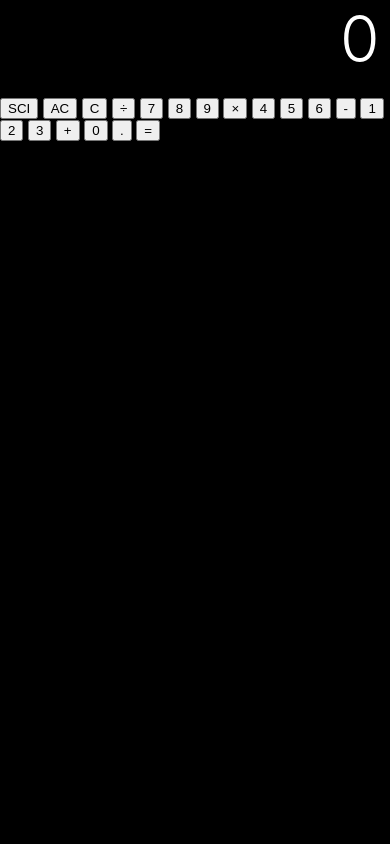
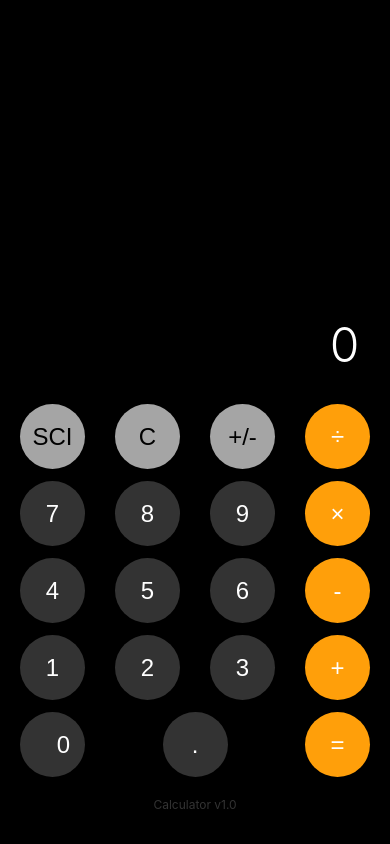
Before and after one commit to peotechinitiative/shield, a website built with Vite: page index.html in a window 390 px wide. Built offline with nearby package versions, Linux system fonts and the light colour scheme; some packages are replaced by stand-ins of ours; no server answers.

Commit message:
Fix calculator encoding, double-click bug, add iPhone styling

```diff
--- a/src/components/Calculator.ts
+++ b/src/components/Calculator.ts
@@ -1,4 +1,4 @@
-export type Operator = '+' | '-' | '×' | '÷';
+export type Operator = '+' | '-' | '*' | '/';
 
 export class Calculator {
   private display = '0';
@@ -12,6 +12,7 @@ export class Calculator {
   private errorTimeout: ReturnType<typeof setTimeout> | null = null;
   private displayEl: HTMLElement | null = null;
   private isScientific = false;
+  private clickHandler: ((e: Event) => void) | null = null;
 
   constructor(
     app: HTMLElement,
@@ -51,13 +52,12 @@ export class Calculator {
       return;
     }
 
-    if (['+', '-', '×', '÷'].includes(key)) {
+    if (['+', '-', '*', '/'].includes(key)) {
       this.inputOperator(key as Operator);
       return;
     }
 
-    // Scientific functions
-    if (['sin', 'cos', 'tan', 'log', 'ln', 'sqrt', 'x²', '1/x', 'π', 'e', '%', '±'].includes(key)) {
+    if (['sin', 'cos', 'tan', 'log', 'ln', 'sqrt', 'x2', '1/x', 'pi', 'e', '%', 'pm'].includes(key)) {
       this.inputScientific(key);
       return;
     }
@@ -87,6 +87,9 @@ export class Calculator {
   }
 
   destroy(): void {
+    if (this.clickHandler) {
+      this.container.removeEventListener('click', this.clickHandler);
+    }
     this.container.innerHTML = '';
     if (this.errorTimeout) {
       clearTimeout(this.errorTimeout);
@@ -189,13 +192,13 @@ export class Calculator {
       case 'sqrt':
         result = Math.sqrt(current);
         break;
-      case 'x²':
+      case 'x2':
         result = current * current;
         break;
       case '1/x':
         result = 1 / current;
         break;
-      case 'π':
+      case 'pi':
         result = Math.PI;
         break;
       case 'e':
@@ -204,7 +207,7 @@ export class Calculator {
       case '%':
         result = current / 100;
         break;
-      case '±':
+      case 'pm':
         result = -current;
         break;
     }
@@ -226,8 +229,8 @@ export class Calculator {
     switch (op) {
       case '+': return a + b;
       case '-': return a - b;
-      case '×': return a * b;
-      case '÷': return b !== 0 ? a / b : NaN;
+      case '*': return a * b;
+      case '/': return b !== 0 ? a / b : NaN;
       default: return b;
     }
   }
@@ -235,55 +238,76 @@ export class Calculator {
   // RENDERING
 
   private render(): void {
+    if (this.clickHandler) {
+      this.container.removeEventListener('click', this.clickHandler);
+      this.clickHandler = null;
+    }
     this.container.innerHTML = '';
 
     const wrapper = document.createElement('div');
     wrapper.className = 'calculator-container';
 
     const scientificButtons = this.isScientific ? `
+      <div class="sci-row">
         <button data-key="sin" class="btn-sci">sin</button>
         <button data-key="cos" class="btn-sci">cos</button>
         <button data-key="tan" class="btn-sci">tan</button>
         <button data-key="log" class="btn-sci">log</button>
+      </div>
+      <div class="sci-row">
         <button data-key="ln" class="btn-sci">ln</button>
-      <button data-key="sqrt" class="btn-sci">√</button>
-      <button data-key="x²" class="btn-sci">x²</button>
+        <button data-key="sqrt" class="btn-sci">sqrt</button>
+        <button data-key="x2" class="btn-sci">x2</button>
         <button data-key="1/x" class="btn-sci">1/x</button>
-      <button data-key="π" class="btn-sci">π</button>
+      </div>
+      <div class="sci-row">
+        <button data-key="pi" class="btn-sci">pi</button>
         <button data-key="e" class="btn-sci">e</button>
         <button data-key="%" class="btn-sci">%</button>
-      <button data-key="±" class="btn-sci">±</button>
+        <button data-key="pm" class="btn-sci">+/-</button>
+      </div>
     ` : '';
 
     wrapper.innerHTML = `
       <div class="calculator-body">
         <div class="calc-display" id="calc-display">0</div>
-        <div class="calc-buttons ${this.isScientific ? 'scientific' : ''}">
+
+        <div class="calc-buttons">
+          <div class="btn-row">
             <button data-key="SCI" class="btn-sci-toggle">${this.isScientific ? 'BASIC' : 'SCI'}</button>
-          <button data-key="AC" class="btn-clear">AC</button>
-          <button data-key="C" class="btn-clear">C</button>
-          <button data-key="÷" class="btn-op">÷</button>
+            <button data-key="C" class="btn-gray">C</button>
+            <button data-key="pm" class="btn-gray">+/-</button>
+            <button data-key="/" class="btn-orange">&divide;</button>
+          </div>
 
           ${scientificButtons}
 
-          <button data-key="7">7</button>
-          <button data-key="8">8</button>
-          <button data-key="9">9</button>
-          <button data-key="×" class="btn-op">×</button>
+          <div class="btn-row">
+            <button data-key="7" class="btn-dark">7</button>
+            <button data-key="8" class="btn-dark">8</button>
+            <button data-key="9" class="btn-dark">9</button>
+            <button data-key="*" class="btn-orange">&times;</button>
+          </div>
 
-          <button data-key="4">4</button>
-          <button data-key="5">5</button>
-          <button data-key="6">6</button>
-          <button data-key="-" class="btn-op">-</button>
+          <div class="btn-row">
+            <button data-key="4" class="btn-dark">4</button>
+            <button data-key="5" class="btn-dark">5</button>
+            <button data-key="6" class="btn-dark">6</button>
+            <button data-key="-" class="btn-orange">-</button>
+          </div>
 
-          <button data-key="1">1</button>
-          <button data-key="2">2</button>
-          <button data-key="3">3</button>
-          <button data-key="+" class="btn-op">+</button>
+          <div class="btn-row">
+            <button data-key="1" class="btn-dark">1</button>
+            <button data-key="2" class="btn-dark">2</button>
+            <button data-key="3" class="btn-dark">3</button>
+            <button data-key="+" class="btn-orange">+</button>
+          </div>
 
-          <button data-key="0" style="grid-column: span 2;">0</button>
-          <button data-key=".">.</button>
-          <button data-key="=" class="btn-equals">=</button>
+          <div class="btn-row">
+            <button data-key="0" class="btn-dark btn-zero">0</button>
+            <button data-key="." class="btn-dark">.</button>
+            <button data-key="=" class="btn-orange">=</button>
+          </div>
         </div>
       </div>
       <p class="calc-footer">Calculator v1.0</p>
@@ -297,11 +321,12 @@ export class Calculator {
   }
 
   private attachListeners(): void {
-    this.container.addEventListener('click', async (e) => {
+    this.clickHandler = async (e: Event) => {
       const target = e.target as HTMLElement;
       const key = target.dataset.key;
       if (key) await this.input(key);
-    });
+    };
+    this.container.addEventListener('click', this.clickHandler);
   }
 
   private updateDisplay(): void {
--- a/src/style.css
+++ b/src/style.css
@@ -492,3 +492,127 @@ button:focus:not(:focus-visible) {
   color: #5c6b74;
   margin-top: 8px;
 }
+
+/* iPhone-style Calculator */
+.calculator-container {
+  min-height: 100vh;
+  background: #000;
+  display: flex;
+  flex-direction: column;
+  align-items: center;
+  justify-content: flex-end;
+  padding: 20px;
+  font-family: -apple-system, BlinkMacSystemFont, 'Segoe UI', Roboto, sans-serif;
+}
+
+.calculator-body {
+  width: 100%;
+  max-width: 400px;
+}
+
+.calc-display {
+  color: #fff;
+  font-size: 64px;
+  font-weight: 300;
+  text-align: right;
+  padding: 20px 10px;
+  margin-bottom: 10px;
+  min-height: 80px;
+  word-break: break-all;
+}
+
+.calc-buttons {
+  display: flex;
+  flex-direction: column;
+  gap: 12px;
+}
+
+.btn-row,
+.sci-row {
+  display: flex;
+  gap: 12px;
+  justify-content: space-between;
+}
+
+.calc-buttons button {
+  width: 70px;
+  height: 70px;
+  border-radius: 50%;
+  border: none;
+  font-size: 28px;
+  font-weight: 500;
+  cursor: pointer;
+  transition: filter 0.1s;
+  display: flex;
+  align-items: center;
+  justify-content: center;
+  flex-shrink: 0;
+}
+
+.calc-buttons button:active {
+  filter: brightness(1.3);
+}
+
+.btn-gray {
+  background: #a5a5a5;
+  color: #000;
+}
+
+.btn-dark {
+  background: #333;
+  color: #fff;
+}
+
+.btn-orange {
+  background: #ff9f0a;
+  color: #fff;
+}
+
+.btn-zero {
+  width: 154px;
+  border-radius: 35px;
+  justify-content: flex-start;
+  padding-left: 28px;
+}
+
+.btn-sci-toggle {
+  background: #a5a5a5;
+  color: #000;
+  font-size: 18px;
+}
+
+.btn-sci {
+  background: #2c2c2c;
+  color: #fff;
+  font-size: 18px;
+  width: 70px;
+  height: 50px;
+}
+
+.sci-row {
+  margin-bottom: 8px;
+}
+
+.calc-footer {
+  color: #333;
+  font-size: 12px;
+  text-align: center;
+  margin-top: 20px;
+}
+
+/* Responsive */
+@media (max-width: 400px) {
+  .calc-buttons button {
+    width: 65px;
+    height: 65px;
+    font-size: 24px;
+  }
+
+  .btn-zero {
+    width: 142px;
+  }
+
+  .calc-display {
+    font-size: 48px;
+  }
+}
```
Lines whose indentation alone changed are shown as unchanged.
